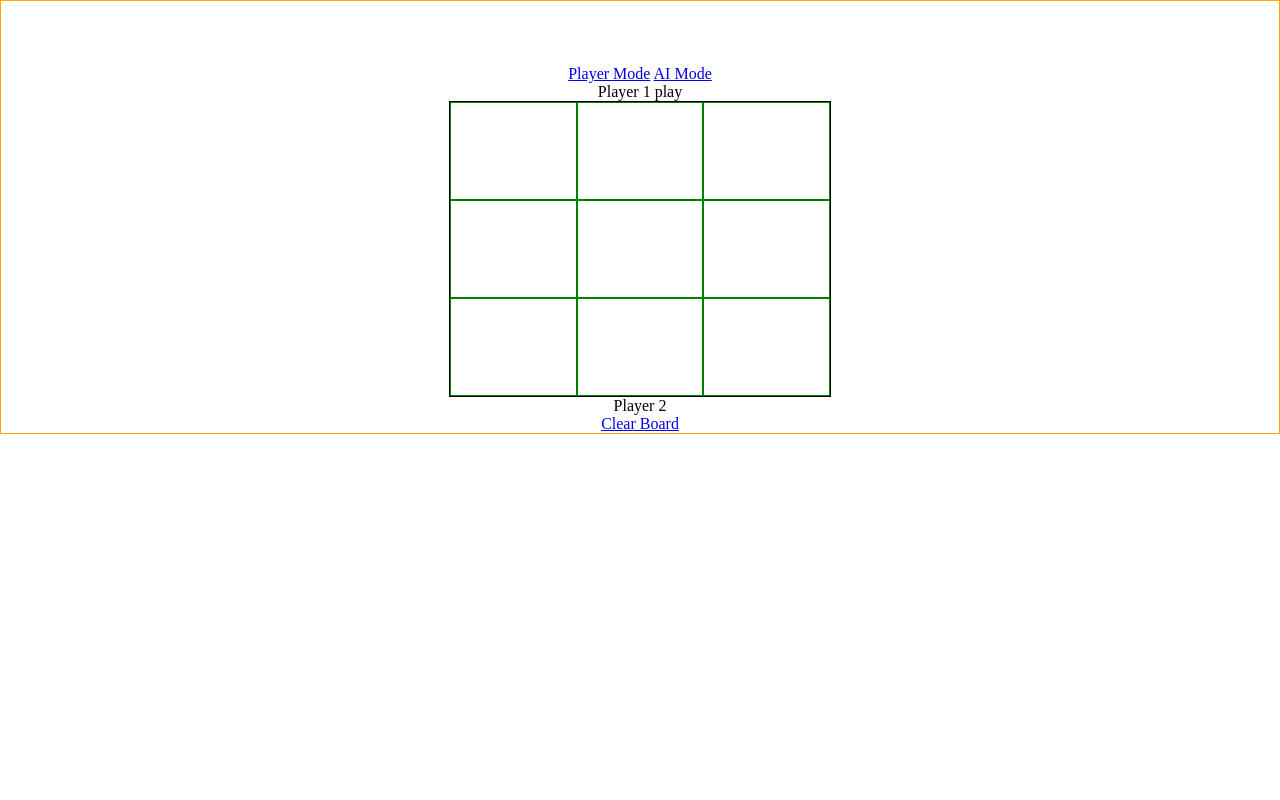
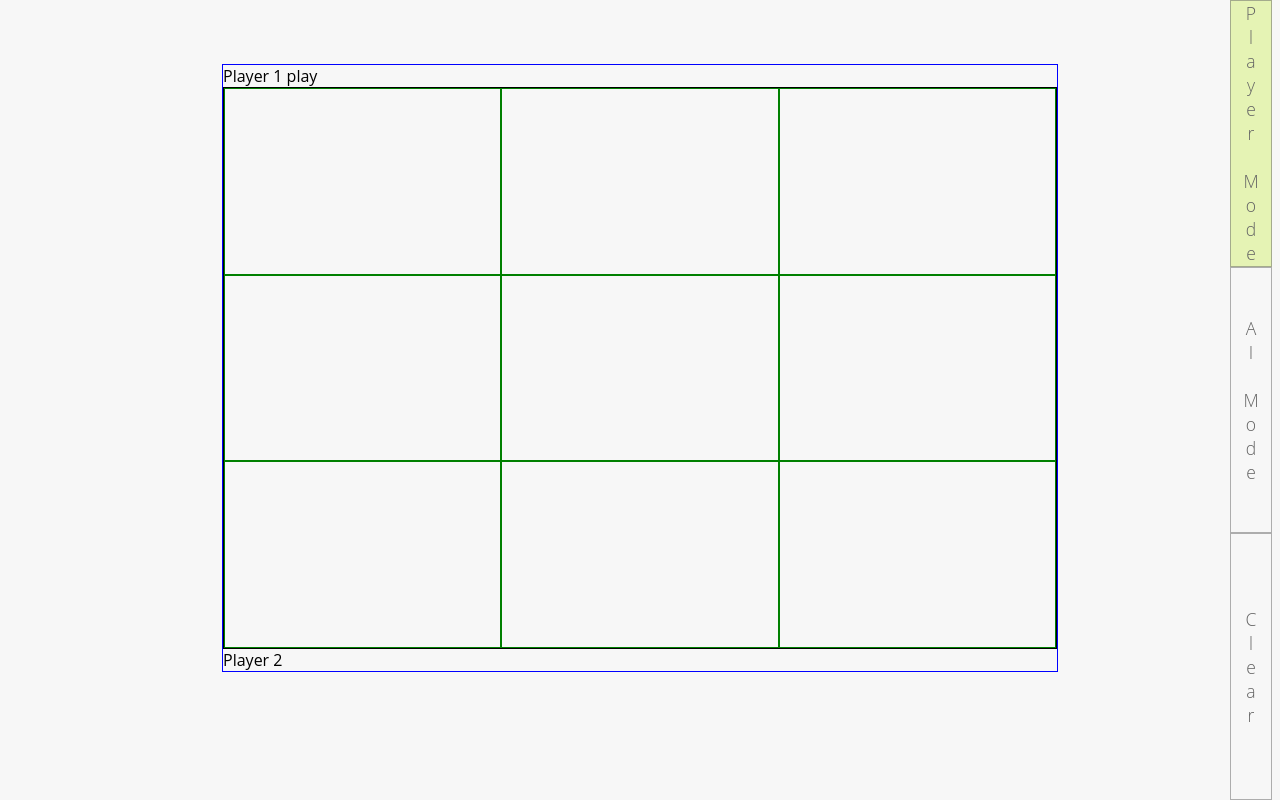
Before and after one commit to FaridDarmaji/darmaji.github.io, a plain HTML site: page index.html in a window 1280 px wide. Both pictures are taken after a click on the link "Player Mode". Drawn offline with Linux system fonts and the light colour scheme.

Commit message:
game tic tac toe v3 #C0DE.v

```diff
--- a/index.html
+++ b/index.html
@@ -4,16 +4,13 @@
 <head>
     <meta charset="UTF-8">
     <meta name="viewport" content="width=device-width, initial-scale=1.0">
-    <title>Tic Tac Toe</title>
-    <link rel="icon" href="./favicon.ico">
+    <title>TicTacToe #C0DE.v</title>
+    <link rel="icon" href="./icon.png">
     <link rel="stylesheet" href="./style.css">
 </head>
 
 <body>
-    <div class="box-mode">
-        <a href="javascript: void(0)" class="mode player-mode">Player Mode</a>
-        <a href="javascript: void(0)" class="mode ai-mode">AI Mode</a>
-    </div>
+    <div class="box-papan">
         <p>Player 1 <label id="p1">play</label></p>
         <div class="papan">
             <div class="box"></div>
@@ -26,8 +23,18 @@
             <div class="box"></div>
             <div class="box"></div>
         </div>
-    <p>Player 2 <label id="p2"></label></p>
-    <a href="javascript: void(0)" class="btn-reset">Clear Board</a>
+        <div class="loading hide">
+            <div class="line"></div>
+            <div class="line"></div>
+            <div class="line"></div>
+        </div>
+        <p class="lable-p2 show">Player 2 <label id="p2"></label></p>
+    </div>
+    <div class="box-mode">
+        <a href="javascript: void(0)" class="mode player-mode">Player Mode</a>
+        <a href="javascript: void(0)" class="mode ai-mode">AI Mode</a>
+        <a href="javascript: void(0)" class="btn-reset">Clear</a>
+    </div>
     <script src="./js/main.js"></script>
     <script src="./js/player.js"></script>
     <script src="./js/ai.js"></script>
--- a/js/ai.js
+++ b/js/ai.js
@@ -2,8 +2,12 @@ function inputAi(e) {
   statusWin = [];
   if (e.currentTarget.innerHTML === "") {
     console.clear();
+    domLable2.classList.add("hide");
+    domLoading.classList.add("show");
     e.currentTarget.innerHTML = content;
-    // console.log(e.currentTarget.innerHTML);
+    setTimeout(() => {
+      domLable2.classList.remove("hide");
+      domLoading.classList.remove("show");
       statusWin = cekWin(content);
       if (statusWin || statusWin === 0) {
         alert(content.toUpperCase() + " Menang");
@@ -15,6 +19,7 @@ function inputAi(e) {
       } else {
         getPly();
       }
+    }, 500);
   }
 }
 
--- a/js/main.js
+++ b/js/main.js
@@ -5,6 +5,8 @@ const domReset = document.querySelector(".btn-reset");
 const domBoard = document.querySelector(".papan");
 const domPlyMode = document.querySelector(".player-mode");
 const domAiMode = document.querySelector(".ai-mode");
+const domLoading = document.querySelector(".loading");
+const domLable2 = document.querySelector(".lable-p2");
 
 let tmp = []; // ai
 let aiCry = false; // ai
@@ -28,16 +30,16 @@ const setWin = [
 
 domPlyMode.addEventListener("click", () => {
   reset();
-  domPlyMode.classList.add("active");
-  domAiMode.classList.remove("active");
+  domPlyMode.classList.add("mode-select");
+  domAiMode.classList.remove("mode-select");
   mode = "player";
   titleMode = "Multi Player Mode";
   main();
 });
 domAiMode.addEventListener("click", () => {
   reset();
-  domAiMode.classList.add("active");
-  domPlyMode.classList.remove("active");
+  domAiMode.classList.add("mode-select");
+  domPlyMode.classList.remove("mode-select");
   mode = "ai";
   titleMode = "AI Mode";
   main();
@@ -48,11 +50,11 @@ domReset.addEventListener("click", () => {
 });
 
 function main() {
-  domBox.forEach((box, index) => {
+  domBox.forEach((box) => {
     row.push(box);
   });
 
-  row.forEach((box, index) => {
+  row.forEach((box) => {
     box.addEventListener("click", (e) => {
       mode === "player" ? inputPlayer(e) : inputAi(e);
     });
--- a/style.css
+++ b/style.css
@@ -4,35 +4,118 @@
     font-size: 16px;
 }
 body {
-    border: 1px solid orange;
-    /* width: 100%; */
-    display: flex;
-    flex-direction: column;
-    justify-content: center;
-    align-items: center;
-    padding-top: 4em;
+  margin: 0 auto;
+  overflow-y: scroll;
+  font-family: "Open Sans", sans-serif;
+  font-weight: 400;
+  /* color: #777; */
+  background-color: #f7f7f7;
+  display: flex;
+  /* flex-direction: column; */
+  justify-content: center;
+  align-items: center;
+  padding-top: 4em;
+  -webkit-font-smoothing: antialiased;
+  -webkit-text-size-adjust: 100%;
+  -ms-text-size-adjust: 100%;
+}
+.box-papan {
+    border: 1px solid blue;
 }
 .papan {
     border: 1px solid black;
-    /* width: 39%; */
+    width: 65vw;
+    height: 70vh;
     display: grid;
     grid-template-columns: 1fr 1fr 1fr;
-    /* gap: 3em; */
 }
 .papan div {
-    padding: 1em 1.3em;
+    /* padding: 1em 1.3em; */
     font-size: 3rem;
+    display: flex;
+    justify-content: center;
+    align-items: center;
     border: 1px solid green;
 }
-
 .box-win {
     background-color: rgba(190, 235, 28, 0.5);
 }
-
 .block-click{
     pointer-events: none;
 }
+.hide {
+    display: none;
+}
+.show {
+    display: block;
+}
+.box-mode {
+    height: 100vh;
+    width: 40px;
+    /* border: 1px solid red; */
+    display: flex;
+    flex-direction: column;
+    position: fixed;
+    bottom: 0;
+    right: 10px;
+}
+.box-mode a {
+    width: 100%;
+    height: 100%;
+    display: flex;
+    font-weight: 300;
+    font-size: 1.1rem;
+    align-items: center;
+    justify-content: center;
+    border: 1px solid rgba(100, 100, 100, 0.5);
+    writing-mode: vertical-rl;
+    text-orientation: upright;
+    text-decoration: none;
+    color: rgba(100, 100, 100, 1);
+}
+.mode-select {
+    transition-duration: 0.3s;
+    /* font-weight: 700; */
+    border-color: 1px solid rgba(9, 177, 46, 0.7);
+    background-color: rgba(190, 235, 28, 0.3);
+    /* color: rgba(9, 177, 46, 1); */
+}
+.box-mode a:active {
+    transition-duration: 0.5s;
+    font-weight: 700;
+    border: 1px solid rgba(0, 0, 0, 0.7);
+    background-color: rgba(100, 100, 100, 0.5);
+    color: white;
+}
 
-.box-mode {
-    /* display: none; */
+/* ============================ */
+/* ============================ */
+.line {
+  display: inline-block;
+  width: 15px;
+  height: 15px;
+  border-radius: 15px;
+  background-color: #4b9cdb;
 }
+.loading .line:nth-last-child(1) {
+  animation: loadingB 1.5s 1s infinite;
+}
+.loading .line:nth-last-child(2) {
+  animation: loadingB 1.5s 0.5s infinite;
+}
+.loading .line:nth-last-child(3) {
+  animation: loadingB 1.5s 0s infinite;
+}
+@keyframes loadingB {
+  0 {
+    width: 15px;
+  }
+  50% {
+    width: 35px;
+  }
+  100% {
+    width: 15px;
+  }
+}
+/* ============================ */
+/* ============================ */
```
Also changed, not shown: favicon.ico (deleted), icon.png (added). Lines whose indentation alone changed are shown as unchanged.
